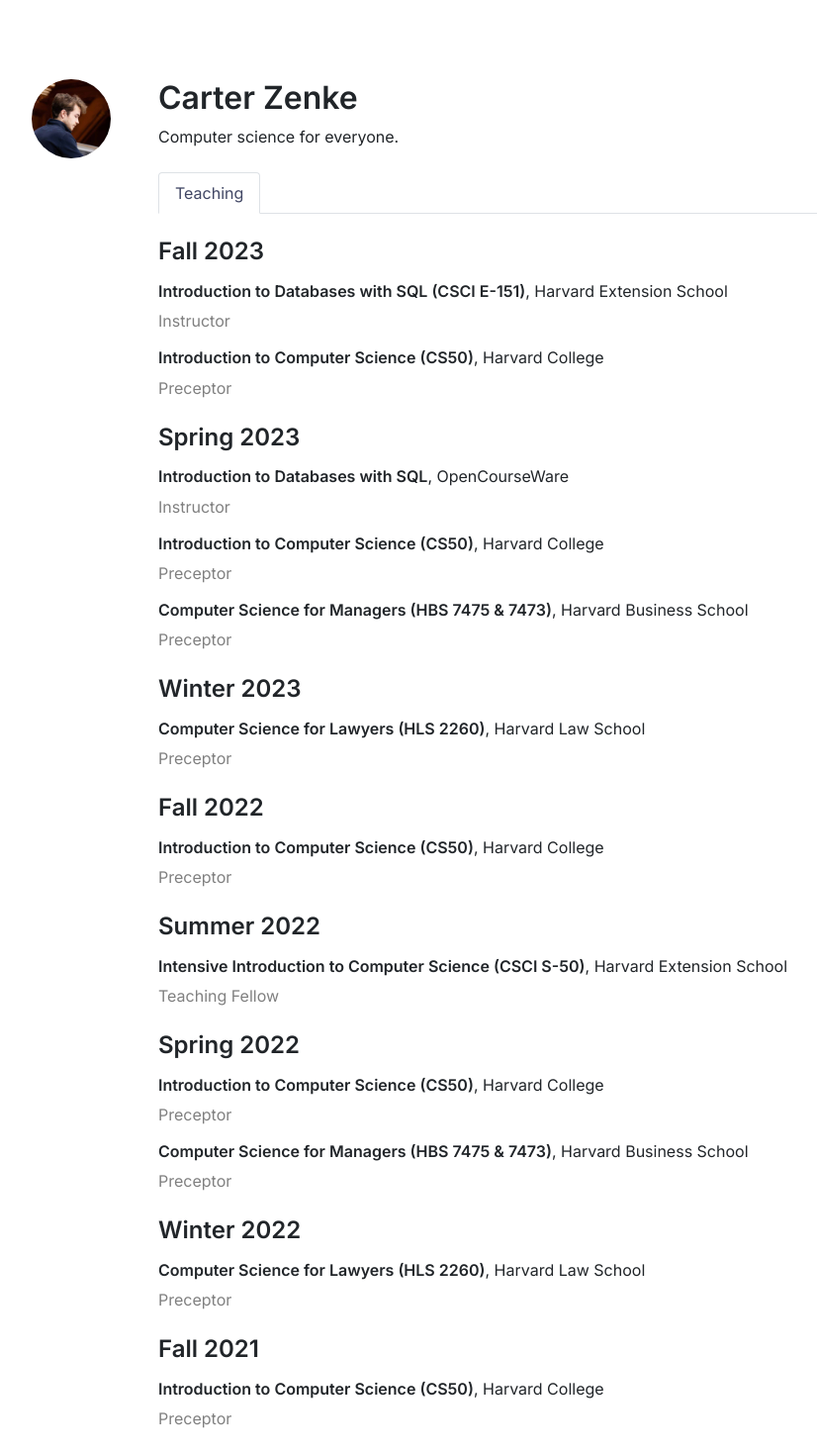
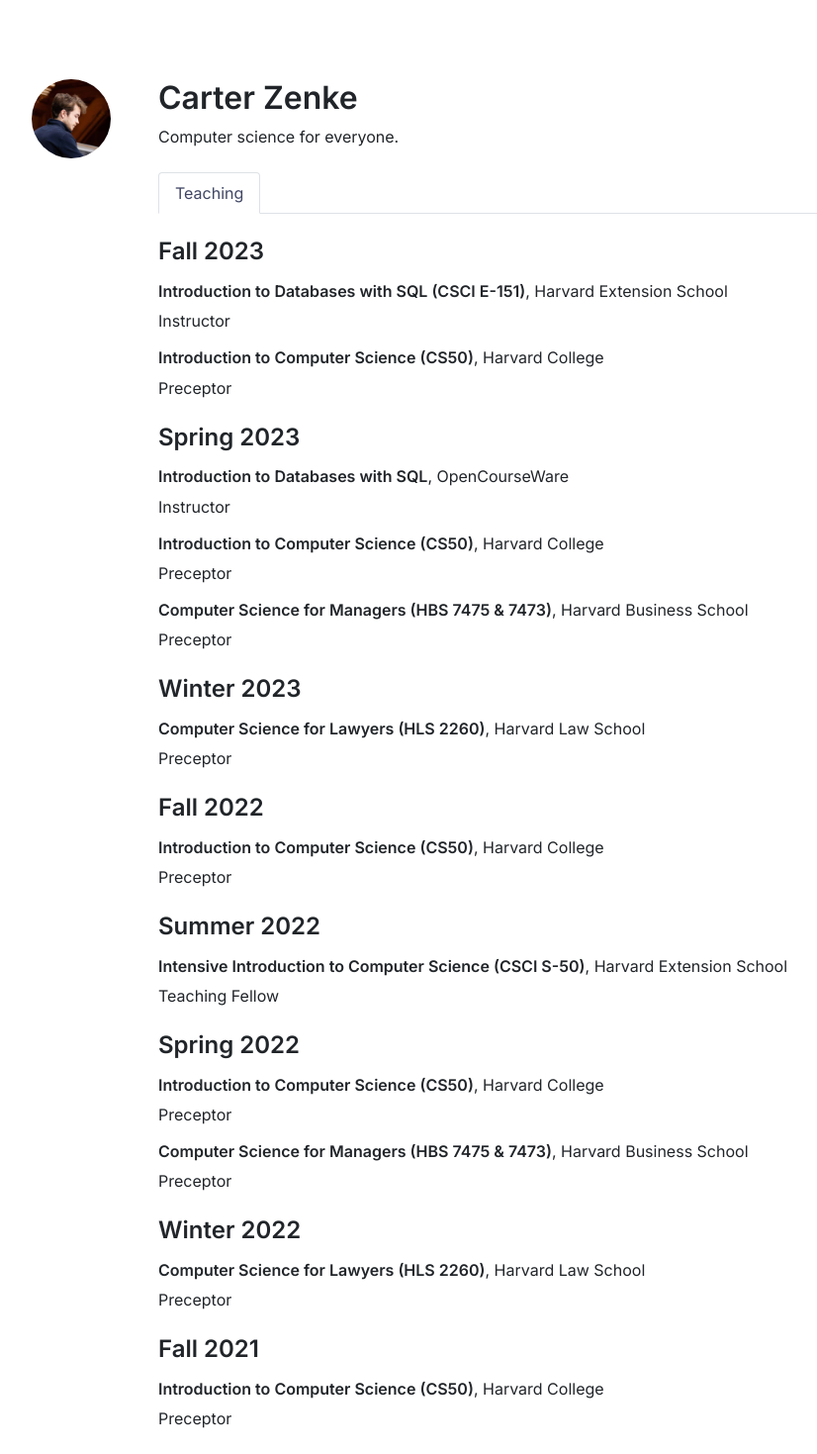
Before and after one commit to CarterZenke/jekyll-carterzenke.me, a Jekyll site: the page built from index.html, in a window 1280 px wide. Shown: the whole page at 99% size, without its empty margins (124-950 px from the left). Built offline with Jekyll 4.4.1, drawn with Linux system fonts in a browser that asks for light colours.

Commit message:
improve contrast

```diff
--- a/index.html
+++ b/index.html
@@ -9,72 +9,72 @@
             <h4 class="mb-3" style="font-weight: 600">Fall 2023</h4>
             <div class="course mb-3">
                 <h6><span style="font-weight: 600">Introduction to Databases with SQL (CSCI E-151)</span>, Harvard Extension School</h6>
-                <p style="color: grey;">Instructor</p>
+                <p>Instructor</p>
             </div>
             <div class="course mb-3">
                 <h6><span style="font-weight: 600">Introduction to Computer Science (CS50)</span>, Harvard College</h6>
-                <p style="color: grey;">Preceptor</p>
+                <p>Preceptor</p>
             </div>
         </div>
         <div class="term mb-4">
             <h4 class="mb-3" style="font-weight: 600">Spring 2023</h4>
             <div class="course mb-3">
                 <h6><span style="font-weight: 600">Introduction to Databases with SQL</span>, OpenCourseWare</h6>
-                <p style="color: grey;">Instructor</p>
+                <p>Instructor</p>
             </div>
             <div class="course mb-3">
                 <h6><span style="font-weight: 600">Introduction to Computer Science (CS50)</span>, Harvard College</h6>
-                <p style="color: grey;">Preceptor</p>
+                <p>Preceptor</p>
             </div>
             <div class="course mb-3">
                 <h6><span style="font-weight: 600">Computer Science for Managers (HBS 7475 & 7473)</span>, Harvard Business School</h6>
-                <p style="color: grey;">Preceptor</p>
+                <p>Preceptor</p>
             </div>
         </div>
         <div class="term mb-4">
             <h4 class="mb-3" style="font-weight: 600">Winter 2023</h4>
             <div class="course mb-3">
                 <h6><span style="font-weight: 600">Computer Science for Lawyers (HLS 2260)</span>, Harvard Law School</h6>
-                <p style="color: grey;">Preceptor</p>
+                <p>Preceptor</p>
             </div>
         </div>
         <div class="term mb-4">
             <h4 class="mb-3" style="font-weight: 600">Fall 2022</h4>
             <div class="course mb-3">
                 <h6><span style="font-weight: 600">Introduction to Computer Science (CS50)</span>, Harvard College</h6>
-                <p style="color: grey;">Preceptor</p>
+                <p>Preceptor</p>
             </div>
         </div>
         <div class="term mb-4">
             <h4 class="mb-3" style="font-weight: 600">Summer 2022</h4>
             <div class="course mb-3">
                 <h6><span style="font-weight: 600">Intensive Introduction to Computer Science (CSCI S-50)</span>, Harvard Extension School</h6>
-                <p style="color: grey;">Teaching Fellow</p>
+                <p>Teaching Fellow</p>
             </div>
         </div>
         <div class="term mb-4">
             <h4 class="mb-3" style="font-weight: 600">Spring 2022</h4>
             <div class="course mb-3">
                 <h6><span style="font-weight: 600">Introduction to Computer Science (CS50)</span>, Harvard College</h6>
-                <p style="color: grey;">Preceptor</p>
+                <p>Preceptor</p>
             </div>
             <div class="course mb-3">
                 <h6><span style="font-weight: 600">Computer Science for Managers (HBS 7475 & 7473)</span>, Harvard Business School</h6>
-                <p style="color: grey;">Preceptor</p>
+                <p>Preceptor</p>
             </div>
         </div>
         <div class="term mb-4">
             <h4 class="mb-3" style="font-weight: 600">Winter 2022</h4>
             <div class="course mb-3">
                 <h6><span style="font-weight: 600">Computer Science for Lawyers (HLS 2260)</span>, Harvard Law School</h6>
-                <p style="color: grey;">Preceptor</p>
+                <p>Preceptor</p>
             </div>
         </div>
         <div class="term mb-4">
             <h4 class="mb-3" style="font-weight: 600">Fall 2021</h4>
             <div class="course mb-3">
                 <h6><span style="font-weight: 600">Introduction to Computer Science (CS50)</span>, Harvard College</h6>
-                <p style="color: grey;">Preceptor</p>
+                <p>Preceptor</p>
             </div>
         </div>
     </div>
```
